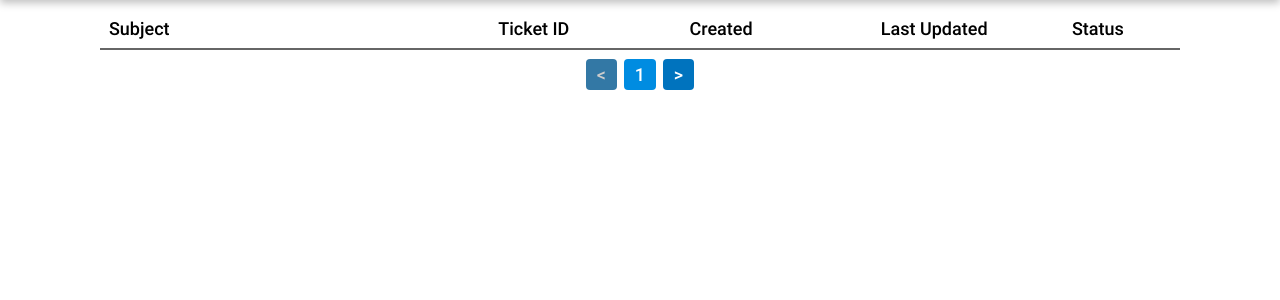
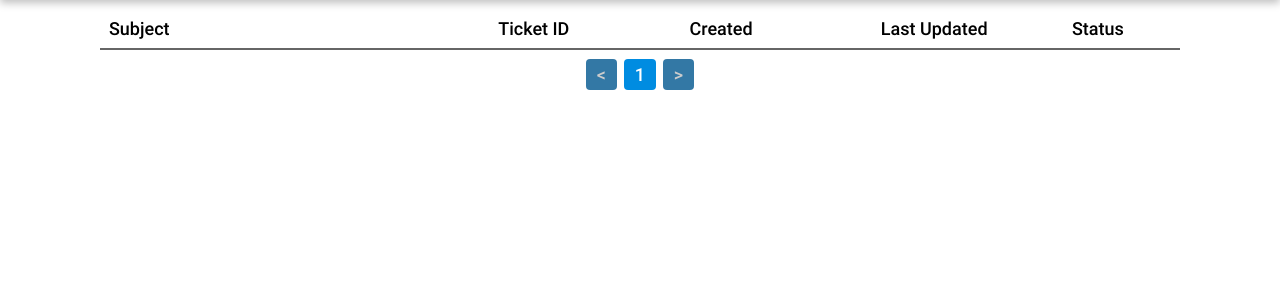
Before and after one commit to TasmiacChowdhury/ABC-Bank-Support, a PHP site: page / in a window 1280 px wide. Shown: the part 61-361 px from the top of the page. Run offline with PHP 8.4, Linux system fonts and the light colour scheme; the visitor is signed in with stand-in values (Sample User, id 1); data that the repository does not hold is empty.

Commit message:
Version 0.54

```diff
--- a/index.php
+++ b/index.php
@@ -52,7 +52,7 @@
             <div id="pagination">
                 <span class="page-arrow disabled" id="paginator-left"><</span>
                 <div id="pages"></div>
-                <span class="page-arrow" id="paginator-right">></span>
+                <span class="page-arrow disabled" id="paginator-right">></span>
             </div>
         </div>
         <div class="modal-container hidden" id="t-modal" data-modal="t-modal" data-listener="modalClose">
--- a/js/home.js
+++ b/js/home.js
@@ -374,6 +374,7 @@ function initializePagination() {
         Idx.pagesContainer.insertAdjacentHTML("beforeend", `<span class="page-num" data-page=${i} data-listener="paginate">${i}</span>`);
     }
     Idx.pagesContainer.firstChild.classList.add("active");
+    if (Idx.totalPages > 1) { Idx.pageRight.classList.remove("disabled"); }
     loadPage(Idx.curPage);
 }
 
```
Also changed, not shown: .user.ini (added).
